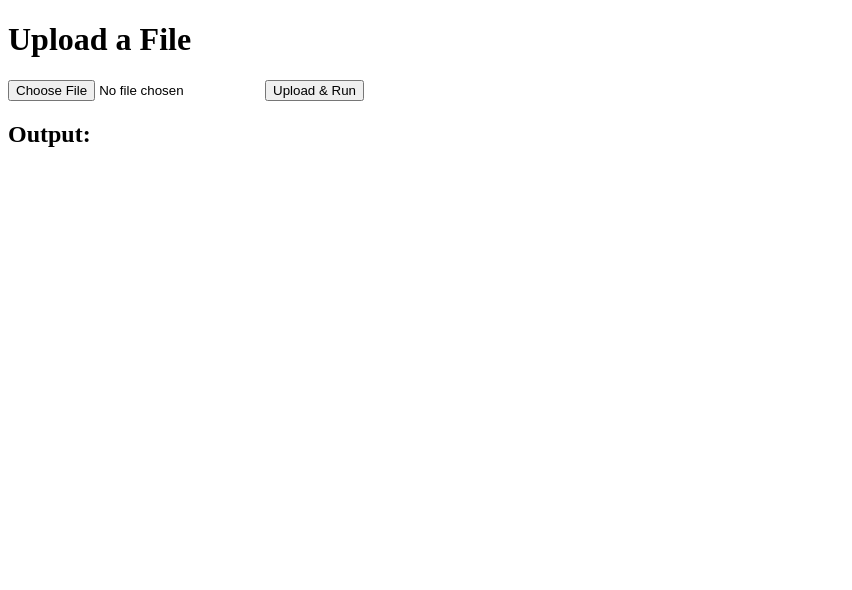
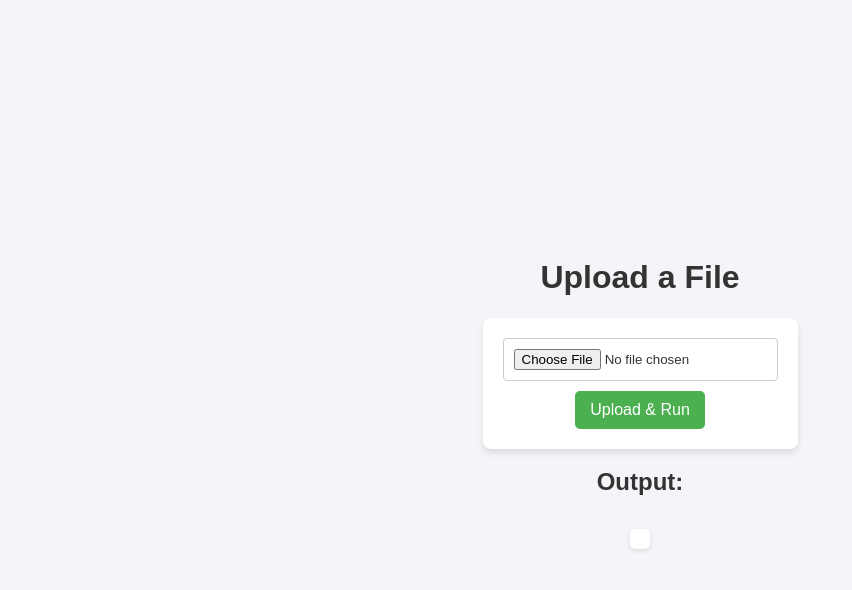
Before and after one commit to Sao-Ali/submission_management, a website: page public/index.html in a window 1280 px wide. Shown: the whole page, without its empty margins (0-852 px from the left). Drawn offline with Linux system fonts and the light colour scheme.

Commit message:
cleaning up final code

```diff
--- a/public/index.html
+++ b/public/index.html
@@ -1,6 +1,7 @@
 <!DOCTYPE html>
 <html lang="en">
 <head>
+    <link rel="stylesheet" href="styles.css">
     <meta charset="UTF-8">
     <meta name="viewport" content="width=device-width, initial-scale=1.0">
     <title>File Upload</title>
@@ -27,7 +28,7 @@
         formData.append("file", file);
 
         try {
-            const res = await fetch("https://submission-management.vercel.app/api/upload", { // Correct API URL
+            const res = await fetch("https://submission-management.vercel.app/api/upload", {
                 method: "POST",
                 body: formData
             });
--- /dev/null
+++ b/public/styles.css
@@ -0,0 +1,65 @@
+/* General Styles */
+body {
+    font-family: Arial, sans-serif;
+    margin: 0;
+    padding: 0;
+    display: flex;
+    flex-direction: column;
+    align-items: center;
+    justify-content: center;
+    height: 100vh;
+    background-color: #f4f4f9;
+    color: #333;
+}
+
+/* Heading */
+h1, h2 {
+    text-align: center;
+}
+
+/* Form Styling */
+form {
+    display: flex;
+    flex-direction: column;
+    align-items: center;
+    gap: 10px;
+    padding: 20px;
+    background: white;
+    box-shadow: 0px 4px 6px rgba(0, 0, 0, 0.1);
+    border-radius: 8px;
+}
+
+/* File Input */
+input[type="file"] {
+    border: 1px solid #ccc;
+    padding: 10px;
+    border-radius: 4px;
+    cursor: pointer;
+}
+
+/* Button Styling */
+button {
+    background-color: #4CAF50;
+    color: white;
+    border: none;
+    padding: 10px 15px;
+    font-size: 16px;
+    cursor: pointer;
+    border-radius: 5px;
+    transition: background 0.3s;
+}
+
+button:hover {
+    background-color: #45a049;
+}
+
+/* Output Styling */
+pre {
+    background: #fff;
+    padding: 10px;
+    border-radius: 5px;
+    box-shadow: 0px 2px 4px rgba(0, 0, 0, 0.1);
+    max-width: 80%;
+    white-space: pre-wrap;
+    word-wrap: break-word;
+}
```
Also changed, not shown: 1 other file.
